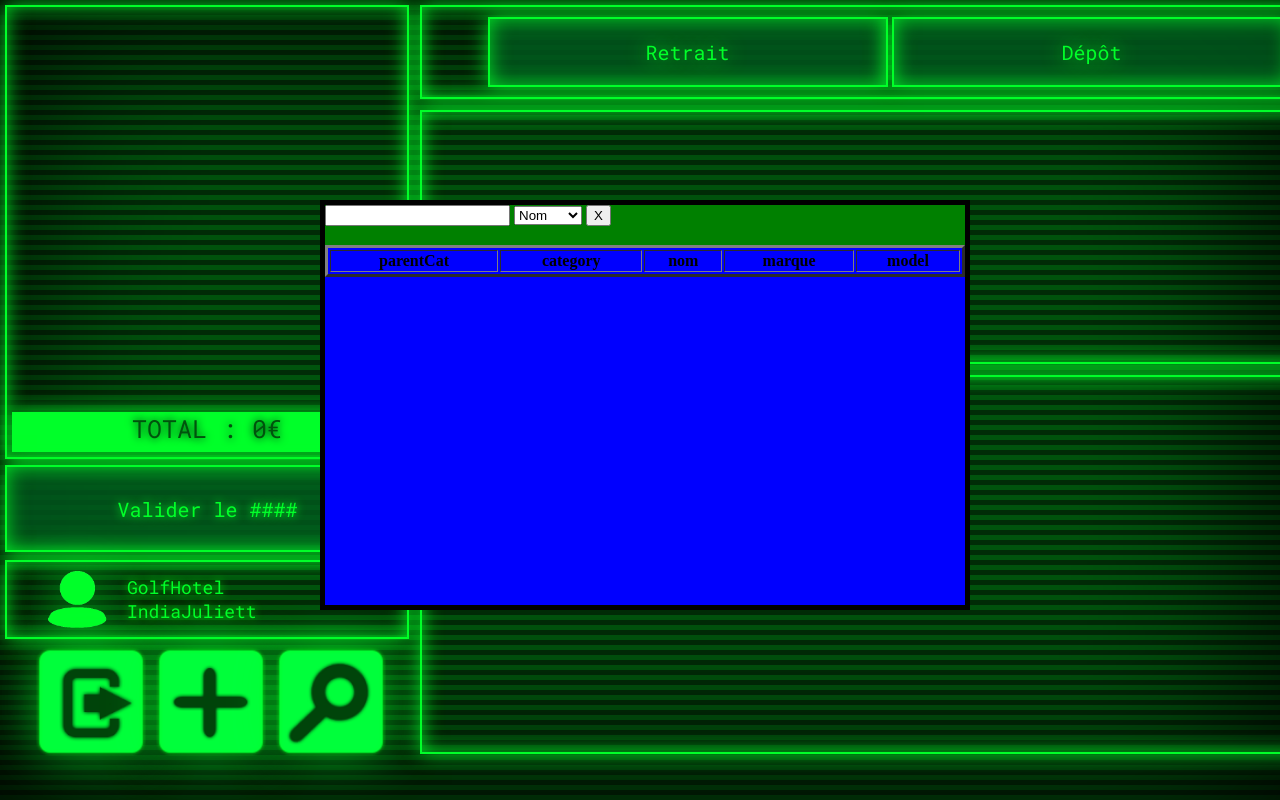
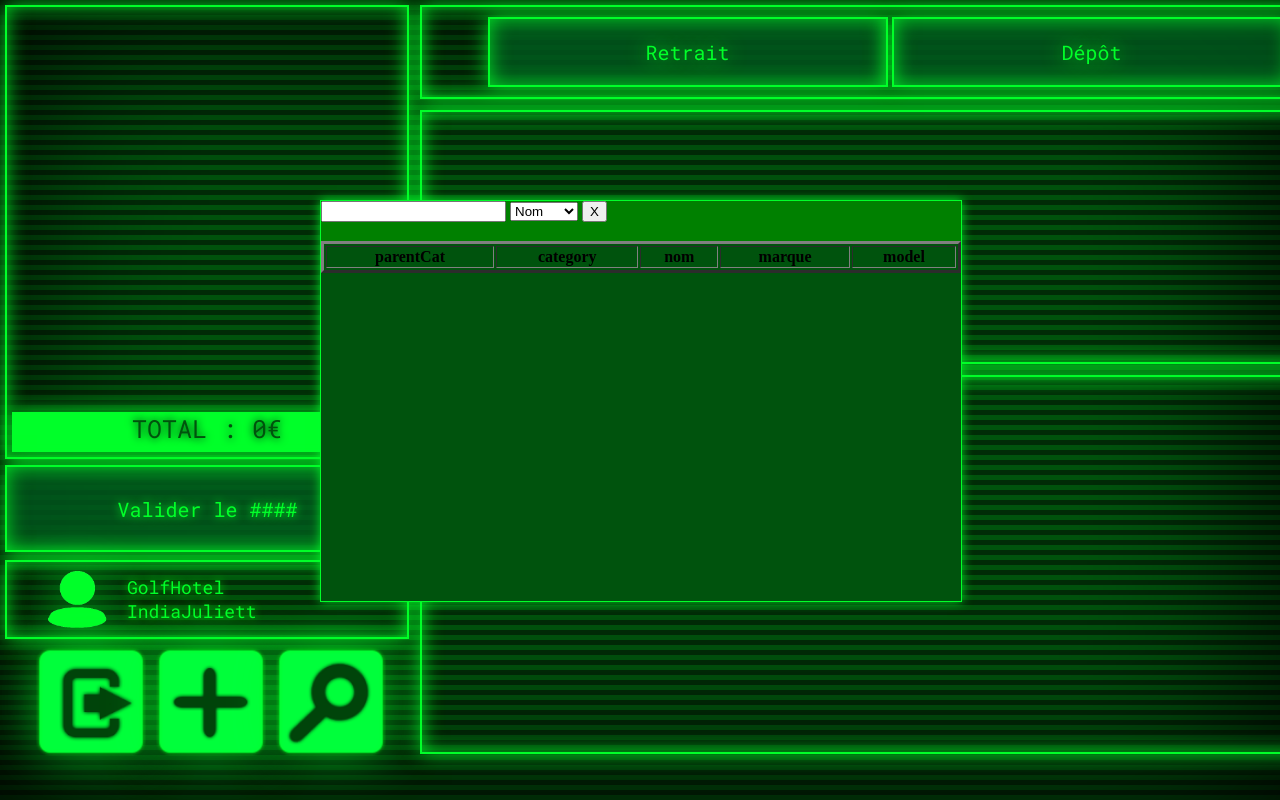
Before and after one commit to adrienchanove/abondance, a PHP site: page /vue/compilatedVue.php in a window 1280 px wide; the page is wider, and only the part inside the window is pictured. Run offline with PHP 8.4, Linux system fonts and the light colour scheme; the template is opened without the code that fills it, so the values that code supplies are empty.

Commit message:
Update main.css

```diff
--- a/CSS/main.css
+++ b/CSS/main.css
@@ -441,9 +441,8 @@ img
 	width: 50%;
 	height: 50%;
 
-	border: solid black 5px;
-
-
+	box-shadow: 0 0 10px rgba(0,255,41,0.8), inset 0 0 10px rgba(0,255,41,0.8);
+	border: solid 1px #00FF29;
 }
 
 #headRecherche{
@@ -453,7 +452,7 @@ img
 }
 
 #bodyRecherche{
-	background-color: blue;
+	background-color: #00530D;
 	height: 90%;
 	width: 100%;
 	overflow-y: scroll;
```
